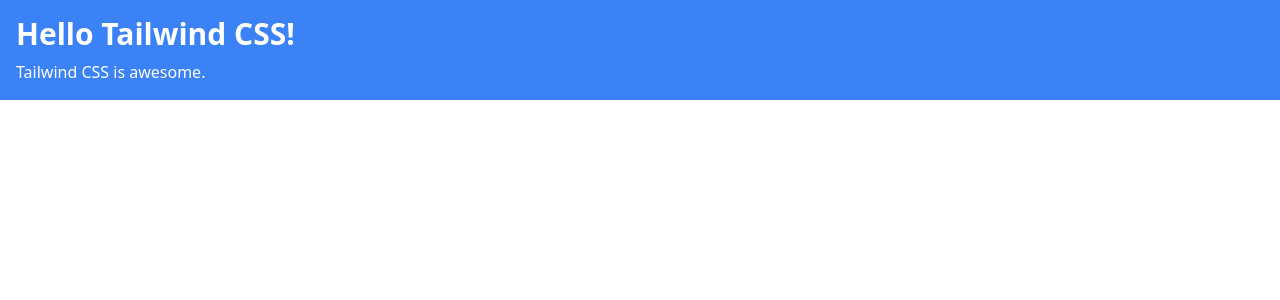
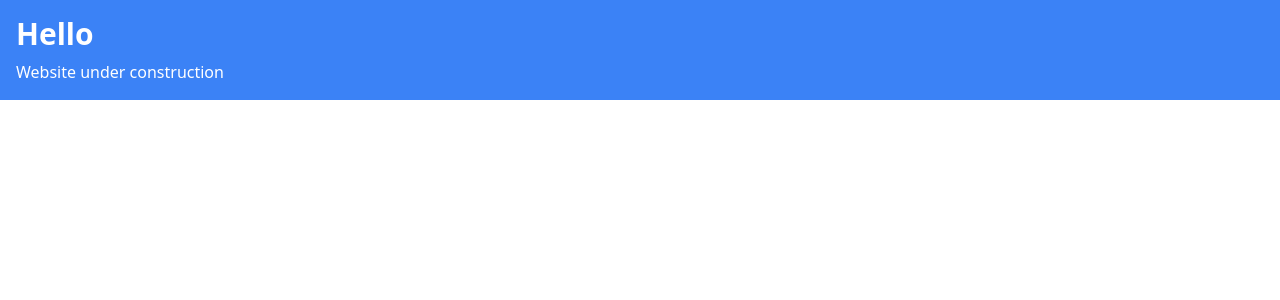
Before and after one commit to cepdnaclk/e19-co225-In-Patient-Management-System-For-a-Hospital, a React (Vite) app in the folder frontend/: page / in a window 1280 px wide. Shown: the top 300 px of the page. Built offline with nearby package versions, Linux system fonts and the light colour scheme.

Commit message:
Update App.jsx

```diff
--- a/frontend/src/App.jsx
+++ b/frontend/src/App.jsx
@@ -3,8 +3,8 @@
 function App() {
     return (
         <div className="bg-blue-500 text-white p-4">
-            <h1 className="text-3xl font-bold">Hello Tailwind CSS!</h1>
-            <p className="mt-2">Tailwind CSS is awesome.</p>
+            <h1 className="text-3xl font-bold">Hello </h1>
+            <p className="mt-2">Website under construction</p>
         </div>
     );
 }
```
